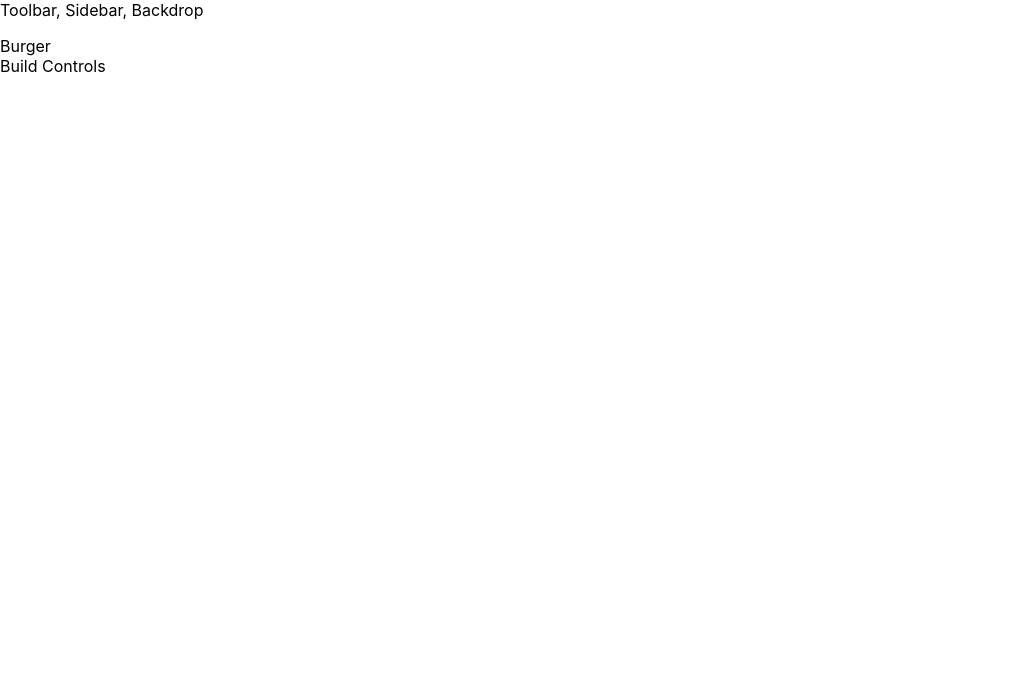
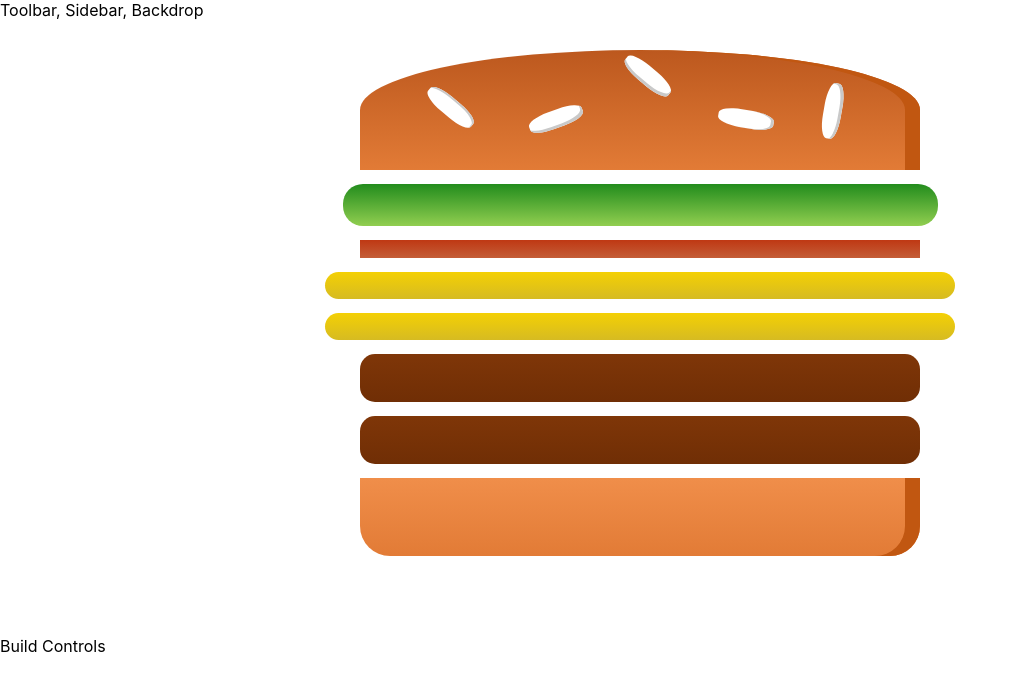
Before and after one commit to web-dev-dave/burger-builder, a React (Create React App) app: page / in a window 1280 px wide. Shown: the top 690 px of the page, without its empty margins (0-1017 px from the left). Built offline with nearby package versions, Linux system fonts and the light colour scheme.

Commit message:
output dynamic burger

```diff
--- a/src/components/Burger/Burger.js
+++ b/src/components/Burger/Burger.js
@@ -0,0 +1,23 @@
+import React from 'react'
+
+
+import classes from './Burger.module.css'
+import BurgerIngredients from './BurgerIngredients/BurgerIngredients'
+
+export const Burger = ({ingredients}) => {
+    const transformedIngredients = Object.keys(ingredients).map(ingredient => {
+        return [...Array(ingredients[ingredient])].map((_, i) => {
+           return <BurgerIngredients key={ingredient + i} type={ingredient} />
+        })
+    })
+
+    console.log(transformedIngredients)
+
+    return (
+        <div className={classes.Burger}>
+            <BurgerIngredients type="bread-top"/>
+            {transformedIngredients}
+            <BurgerIngredients type="bread-bottom"/>
+        </div>
+    )
+}
--- /dev/null
+++ b/src/components/Burger/Burger.module.css
@@ -0,0 +1,30 @@
+.Burger {
+  width: 100%;
+  margin: auto;
+  height: 250px;
+  overflow: scroll;
+  text-align: center;
+  font-weight: bold;
+  font-size: 1.2rem;
+}
+
+@media (min-width: 500px) and (min-height: 400px) {
+  .Burger {
+    width: 350px;
+    height: 300px;
+  }
+}
+
+@media (min-width: 500px) and (min-height: 401px) {
+  .Burger {
+    width: 450px;
+    height: 400px;
+  }
+}
+
+@media (min-width: 1000px) and (min-height: 700px) {
+  .Burger {
+    width: 700px;
+    height: 600px;
+  }
+}
--- a/src/components/Burger/BurgerIngredients/BurgerIngredients.js
+++ b/src/components/Burger/BurgerIngredients/BurgerIngredients.js
@@ -33,8 +33,8 @@
         break;
       default:
         ingredient = null;
+    }
         return ingredient;
-    }
   }
 }
 
--- a/src/containers/BurgerBuilder/BurgerBuilder.js
+++ b/src/containers/BurgerBuilder/BurgerBuilder.js
@@ -1,11 +1,24 @@
 import React, { Component } from 'react'
+import { Burger } from '../../components/Burger/Burger'
+
+
 
 export default class BurgerBuilder extends Component {
+
+    state = {
+        ingredients: {
+            salad: 1,
+            bacon: 1,
+            cheese: 2,
+            meat: 2
+        }
+    }
+
     render() {
         return (
             <>
             <div>
-                Burger
+                <Burger ingredients={this.state.ingredients}/>
             </div>
             <div>
                 Build Controls
```
